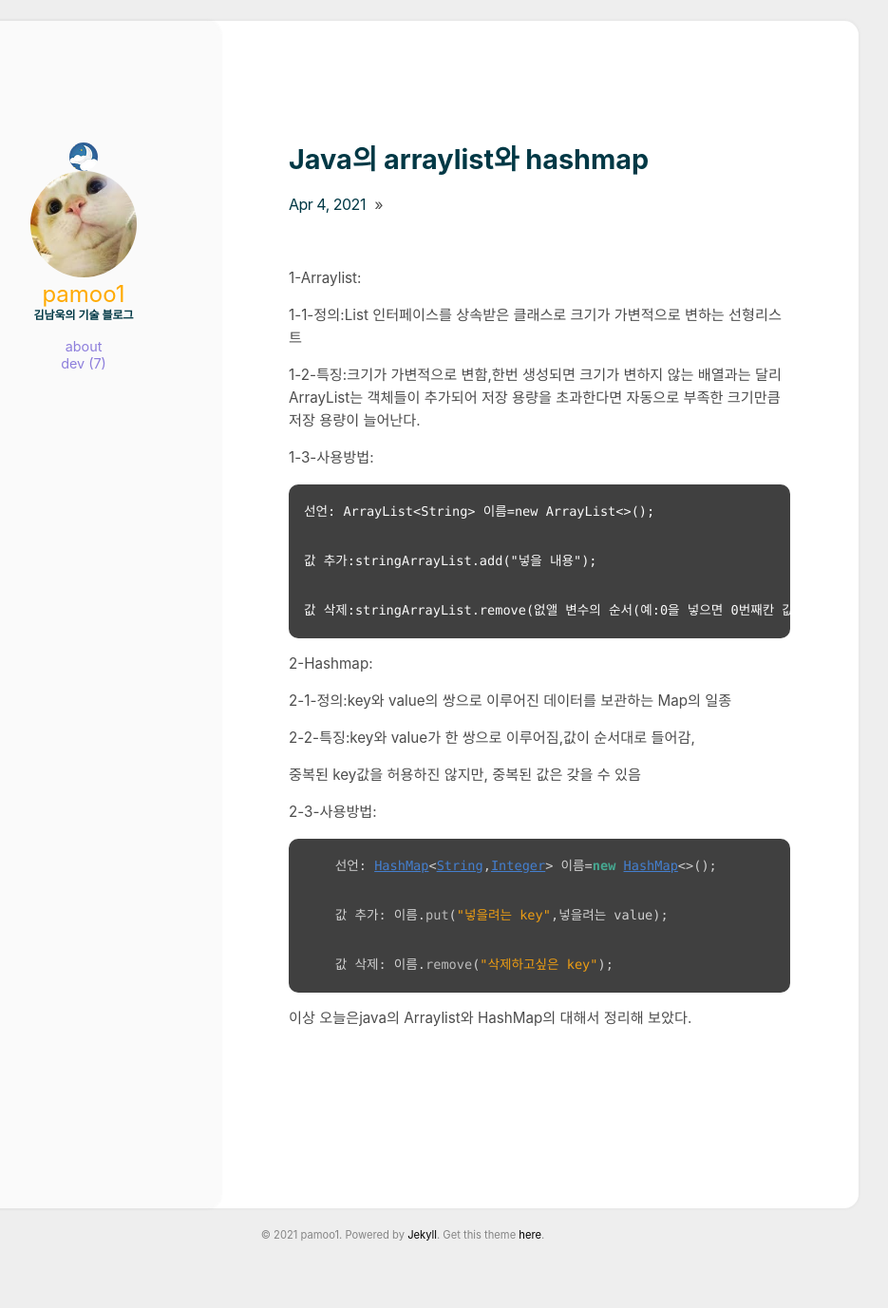
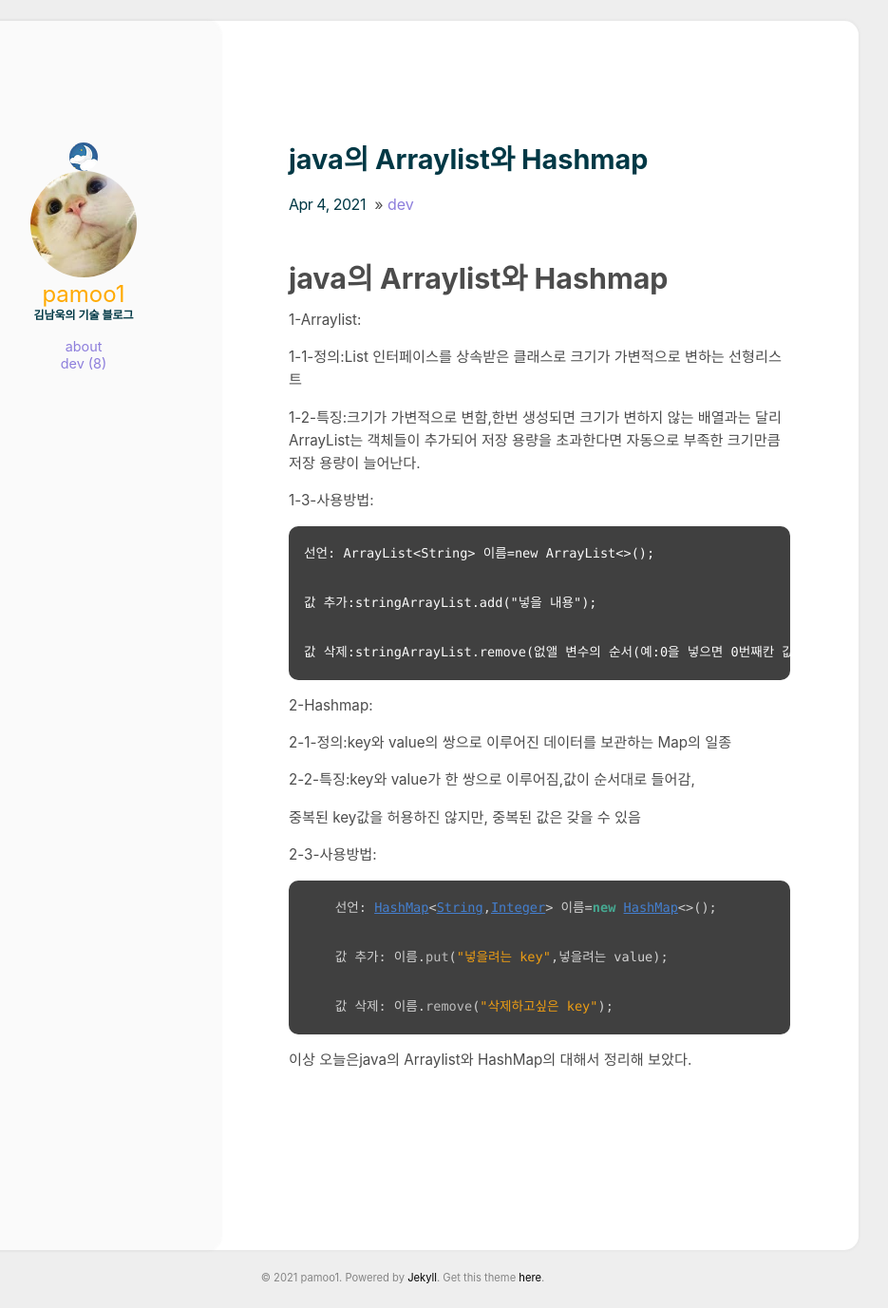
Before and after one commit to pamoo1/bloag, a Jekyll site: the page built from _posts/2021-04-04-java의 Arraylist와 Hashmap .md, in a window 1280 px wide. Shown: the whole page at 95% size, without its empty margins (216-1151 px from the left). Built offline with Jekyll 4.4.1, drawn with Linux system fonts in a browser that asks for light colours; before the commit the page ends 1333 px from its top, so only the background shows below that.

Commit message:
Update 2021-04-04-java의 Arraylist와 Hashmap .md

```diff
--- a/_posts/2021-04-04-java의 Arraylist와 Hashmap .md
+++ b/_posts/2021-04-04-java의 Arraylist와 Hashmap .md
@@ -1,3 +1,11 @@
+---
+title: java의 Arraylist와 Hashmap
+categories: [dev]
+comments: true
+---
+java의 Arraylist와 Hashmap
+=============
+
 1-Arraylist:
 
   1-1-정의:List 인터페이스를 상속받은 클래스로 크기가 가변적으로 변하는 선형리스트
```
